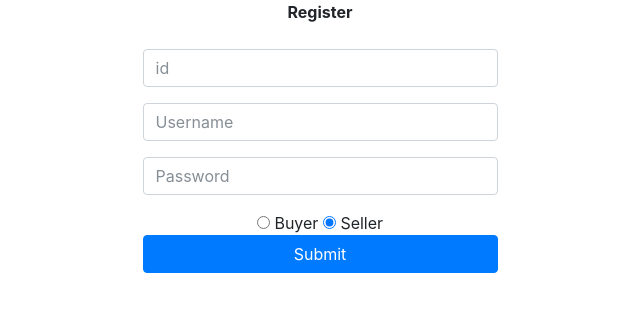
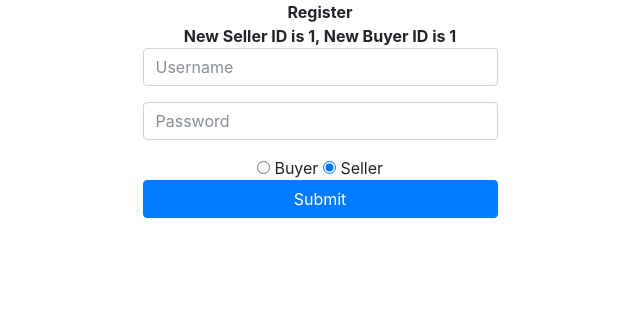
Before and after one commit to john821216/databaseProject, a Flask app: template templates/signup.html in a window 1280 px wide. Shown: the top 312 px of the page, without its empty margins (320-960 px from the left). Run offline with Flask 2, Linux system fonts and the light colour scheme; the template is opened without the code that fills it: most values are stand-ins (such as "Sample title", 1, 10 or a date in 2020); parts of the project's set-up code (start-up, migrations or seed data) failed here and were passed over; some libraries are stand-ins or nearby versions.

Commit message:
update register page

```diff
--- a/server.py
+++ b/server.py
@@ -501,21 +501,25 @@ def ad_login():
 
 @app.route('/register',methods=['POST'])
 def register():
-  id = request.form['id']
+  #id = request.form['id']
   username = request.form['username']
   password = request.form['password']
   type = request.form['type']
   if type == "buyer":
-    cursor = g.conn.execute("INSERT INTO Buyer(bid, name, password, money) VALUES ('"+id+ "','" + username +"','" + password+"',10000)")
+    newbid = g.conn.execute("SELECT MAX(bid) FROM Buyer").scalar() + 1
+    cursor = g.conn.execute("INSERT INTO Buyer(bid, name, password, money) VALUES ('"+str(newbid)+ "','" + username +"','" + password+"',10000)")
   elif type == "seller":
-    cursor = g.conn.execute("INSERT INTO Seller(sid, name, password, money) VALUES ('"+id+ "','" + username +"','" + password+"',10000)")
+    newsid = g.conn.execute("SELECT MAX(sid) FROM Seller").scalar() + 1
+    cursor = g.conn.execute("INSERT INTO Seller(sid, name, password, money) VALUES ('"+str(newsid)+ "','" + username +"','" + password+"',10000)")
   cursor.close()
 
   return index()
 
 @app.route('/signup')
 def signup():
-  return render_template("signup.html")
+  newbid = g.conn.execute("SELECT MAX(bid) FROM Buyer").scalar() + 1
+  newsid = g.conn.execute("SELECT MAX(sid) FROM Seller").scalar() + 1
+  return render_template("signup.html", nbid = newbid, nsid = newsid);
 
 @app.route('/adminSignIn')
 def signin():
--- a/templates/signup.html
+++ b/templates/signup.html
@@ -11,10 +11,10 @@
   <body>
     <div class="text-center well"><b>Register</b></div>
     <form id="login-form" action="/register" align="center" method="post" role="form" style="display: block;">
-      <div class="form-group" align="center">
+      <!-- <div class="form-group" align="center">
         <input type="text" align="center" name="id" id="id" tabindex="1" class="form-control" placeholder="id" style="width:355px; margin-top:25px;">
-      </div>
-
+      </div> -->
+       <div class="text-center well"><b>New Seller ID is {{nsid}}, New Buyer ID is {{nbid}}</b></div>
       <div class="form-group" align="center">
         <input type="text" align="center" name="username" id="username" tabindex="1" class="form-control" placeholder="Username" style="width:355px;">
       </div>
```
